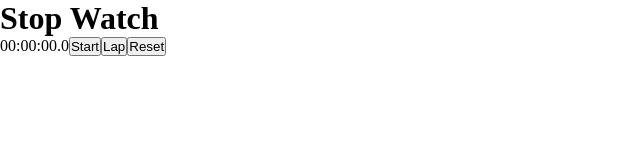
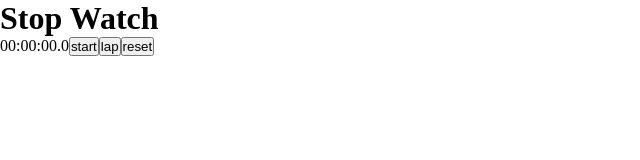
Before and after one commit to adamWatch/stopwatch, a React (Vite) app: page / in a window 1280 px wide. Shown: the top 160 px of the page, without its empty margins (0-640 px from the left). Built offline with nearby package versions, Linux system fonts and the light colour scheme.

Commit message:
add Btn and LapTable components

```diff
--- a/src/components/stopWatch.tsx
+++ b/src/components/stopWatch.tsx
@@ -1,5 +1,7 @@
 import { useState, useEffect } from 'react';
 import { formatTime } from '../utils/formatTime';
+import { Btn } from './Btn';
+import { LapTable } from './LapTable';
 
 export const StopWatch = () =>{
 
@@ -35,19 +37,11 @@ export const StopWatch = () =>{
         setLaps((prevLaps) => [...prevLaps,time])
 
       }else{
-
-        const countAllTimeLaps = (laps:number[]):number=>{
-
-          const allTimeLaps = laps.reduce((prevTime,currTime) => prevTime + currTime, 0)
-
-          return allTimeLaps
-        }
-
         setLaps((prevLaps) => {
           console.log(prevLaps);
           console.log(typeof(prevLaps));
           console.log(prevLaps.length)
-          const lap = time - countAllTimeLaps(prevLaps);
+          const lap = time - laps.reduce((prevTime,currTime) => prevTime + currTime, 0);
 
 
           return [...prevLaps,lap];
@@ -63,21 +57,10 @@ export const StopWatch = () =>{
       <>
           <h1 className='main__baner'>Stop Watch</h1>
           {formatTime(time)}
-          <button onClick={handleStartStop}>Start</button>
-          <button onClick={handleLap}>Lap</button>
-          <button onClick={handleReset}>Reset</button>
-          <tbody>
-            {laps.map((lap, index) => (
-              <tr key={index}>
-                <td style={{ border: '1px solid #ddd', padding: '8px', textAlign: 'center' }}>{
-                  index + 1
-                }</td>
-                <td style={{ border: '1px solid #ddd', padding: '8px', textAlign: 'center' }}>
-                  {formatTime(lap)}
-                </td>
-              </tr>
-            ))}
-          </tbody>
+          <Btn type='start' onClick={handleStartStop}/>
+          <Btn type='lap' onClick={handleLap}/>
+          <Btn type='reset' onClick={handleReset}/>
+          <LapTable laps={laps}/>
       </>
   )
 }
```
